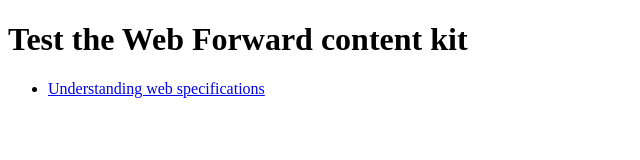
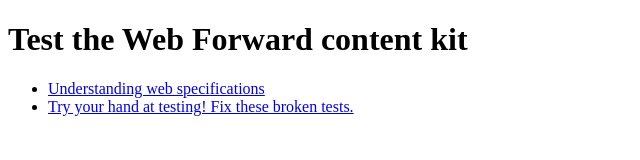
Before and after one commit to bboyle/testtwf-content-kit, a website: page index.html in a window 1280 px wide. Shown: the whole page, without its empty margins (0-640 px from the left). Drawn offline with Linux system fonts and the light colour scheme.

Commit message:
add link to codepen where students can try testing

```diff
--- a/index.html
+++ b/index.html
@@ -11,6 +11,7 @@
 
 	<ul>
 		<li><a href="src/quiz/quiz-understanding-specs.html">Understanding web specifications</a></li>
+		<li><a href="http://codepen.io/bboyle/pen/ZGjdKY?editors=101">Try your hand at testing! Fix these broken tests.</a></li>
 	</ul>
 
 
```
